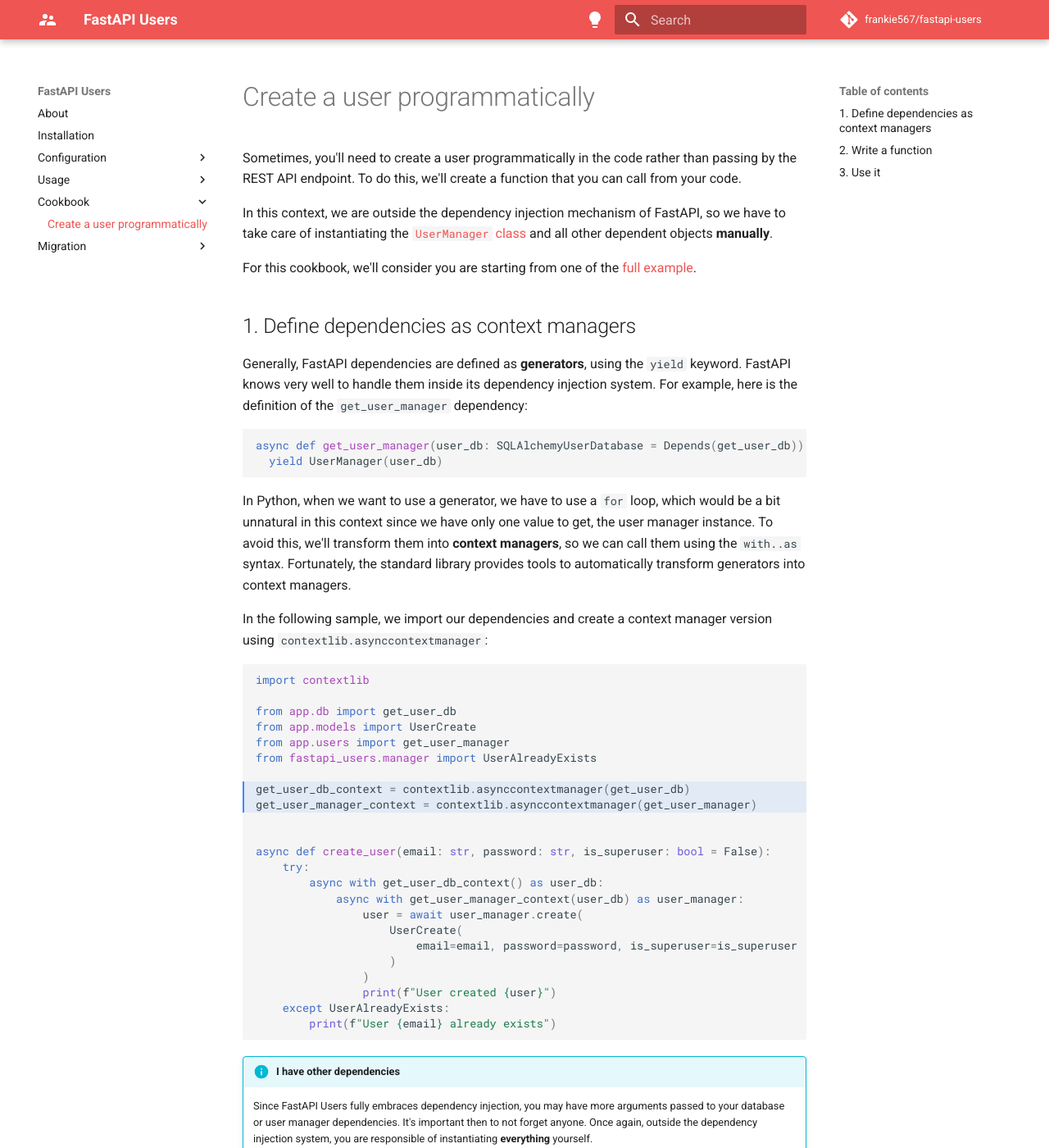
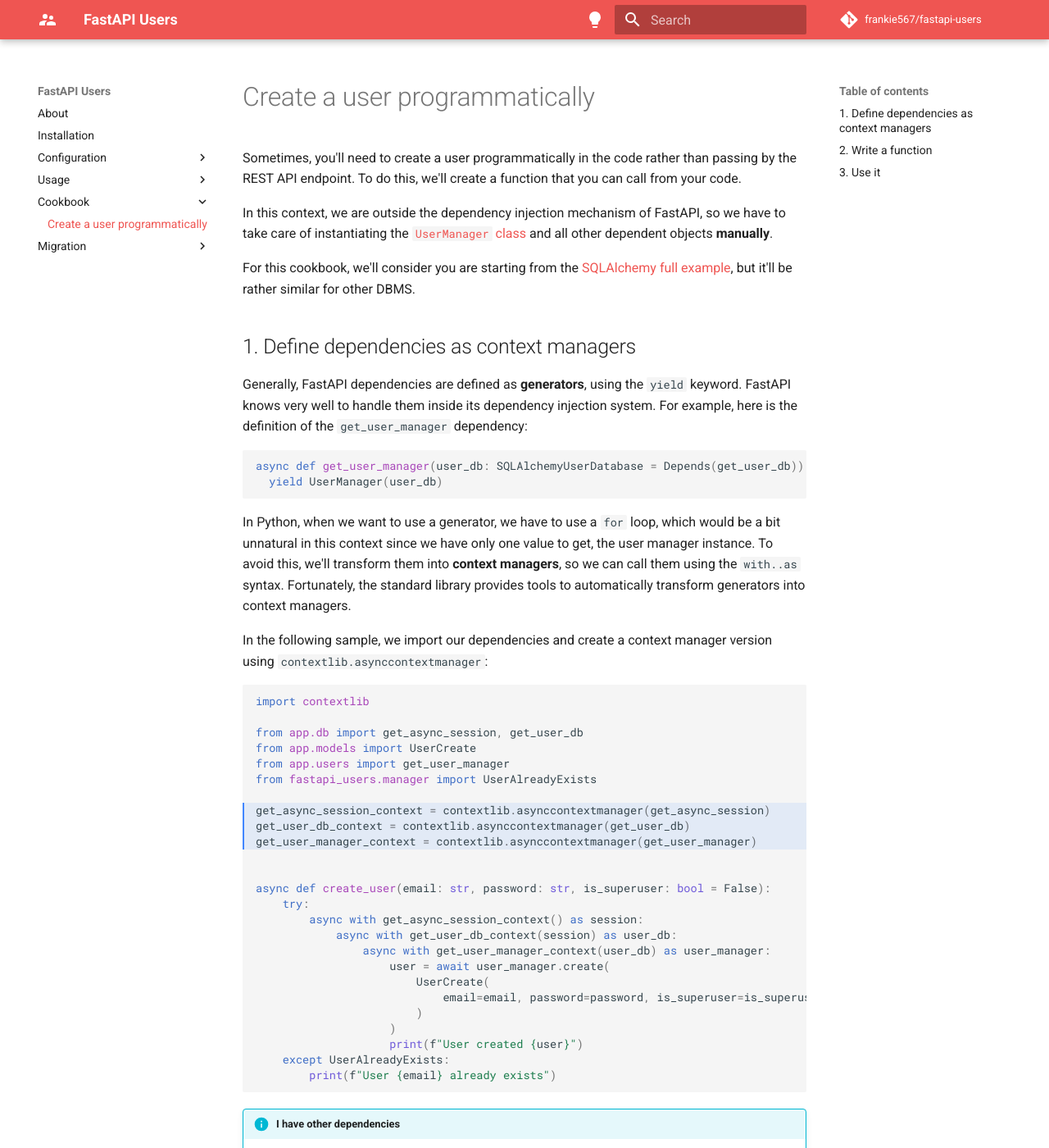
Before and after one commit to fastapi-users/fastapi-users, an MkDocs documentation site: the page built from docs/cookbook/create-user-programmatically.md, in a window 1280 px wide and 1400 px high. Shown: the whole window at 82% size. Built offline with MkDocs 1.6.1 and Material for MkDocs 9.7.7, drawn with Linux system fonts in a browser that asks for light colours; comment, search, counter and statistics services are not loaded; some of the changed text lies outside the part shown.

Commit message:
Fix create user programmatically cookbook

````diff
--- a/docs/cookbook/create-user-programmatically.md
+++ b/docs/cookbook/create-user-programmatically.md
@@ -4,7 +4,7 @@
 
 In this context, we are outside the dependency injection mechanism of FastAPI, so we have to take care of instantiating the [`UserManager` class](../configuration/user-manager.md) and all other dependent objects **manually**.
 
-For this cookbook, we'll consider you are starting from one of the [full example](../configuration/full-example.md).
+For this cookbook, we'll consider you are starting from the [SQLAlchemy full example](../configuration/full-example.md), but it'll be rather similar for other DBMS.
 
 ## 1. Define dependencies as context managers
 
@@ -19,7 +19,7 @@
 
 In the following sample, we import our dependencies and create a context manager version using `contextlib.asynccontextmanager`:
 
-```py hl_lines="8 9"
+```py hl_lines="8-10"
 --8<-- "docs/src/cookbook_create_user_programmatically.py"
 ```
 
@@ -30,7 +30,7 @@
 
 We are now ready to write a function. The example below shows you a basic example but you can of course adapt it to your own needs. The key part here is once again to **take care of opening every context managers and pass them every required arguments**, as the dependency manager would do.
 
-```py hl_lines="12-23"
+```py hl_lines="13-25"
 --8<-- "docs/src/cookbook_create_user_programmatically.py"
 ```
 
--- a/docs/src/cookbook_create_user_programmatically.py
+++ b/docs/src/cookbook_create_user_programmatically.py
@@ -1,23 +1,25 @@
 import contextlib
 
-from app.db import get_user_db
+from app.db import get_async_session, get_user_db
 from app.models import UserCreate
 from app.users import get_user_manager
 from fastapi_users.manager import UserAlreadyExists
 
+get_async_session_context = contextlib.asynccontextmanager(get_async_session)
 get_user_db_context = contextlib.asynccontextmanager(get_user_db)
 get_user_manager_context = contextlib.asynccontextmanager(get_user_manager)
 
 
 async def create_user(email: str, password: str, is_superuser: bool = False):
     try:
-        async with get_user_db_context() as user_db:
-            async with get_user_manager_context(user_db) as user_manager:
-                user = await user_manager.create(
-                    UserCreate(
-                        email=email, password=password, is_superuser=is_superuser
+        async with get_async_session_context() as session:
+            async with get_user_db_context(session) as user_db:
+                async with get_user_manager_context(user_db) as user_manager:
+                    user = await user_manager.create(
+                        UserCreate(
+                            email=email, password=password, is_superuser=is_superuser
+                        )
                     )
-                )
-                print(f"User created {user}")
+                    print(f"User created {user}")
     except UserAlreadyExists:
         print(f"User {email} already exists")
````
